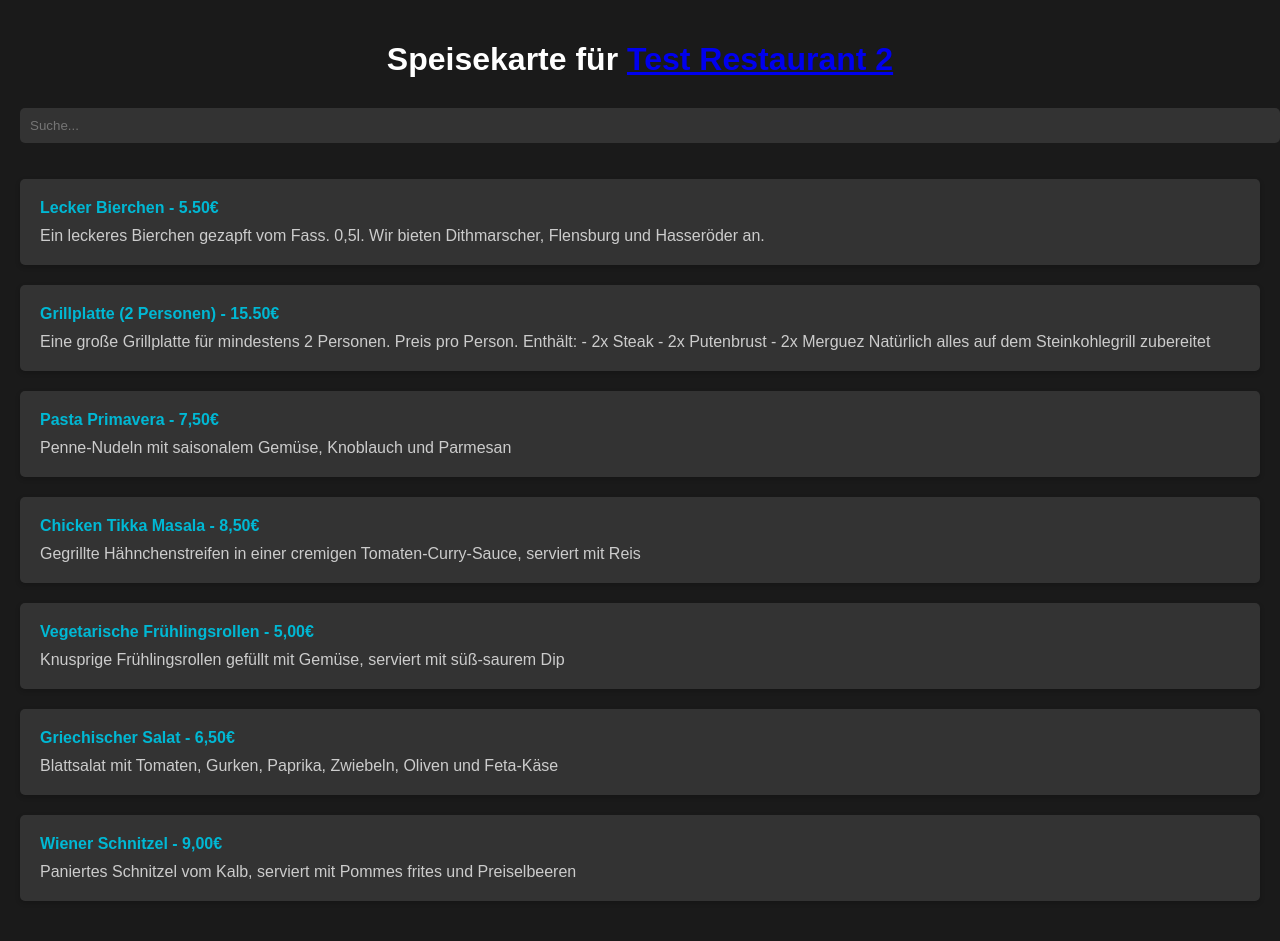
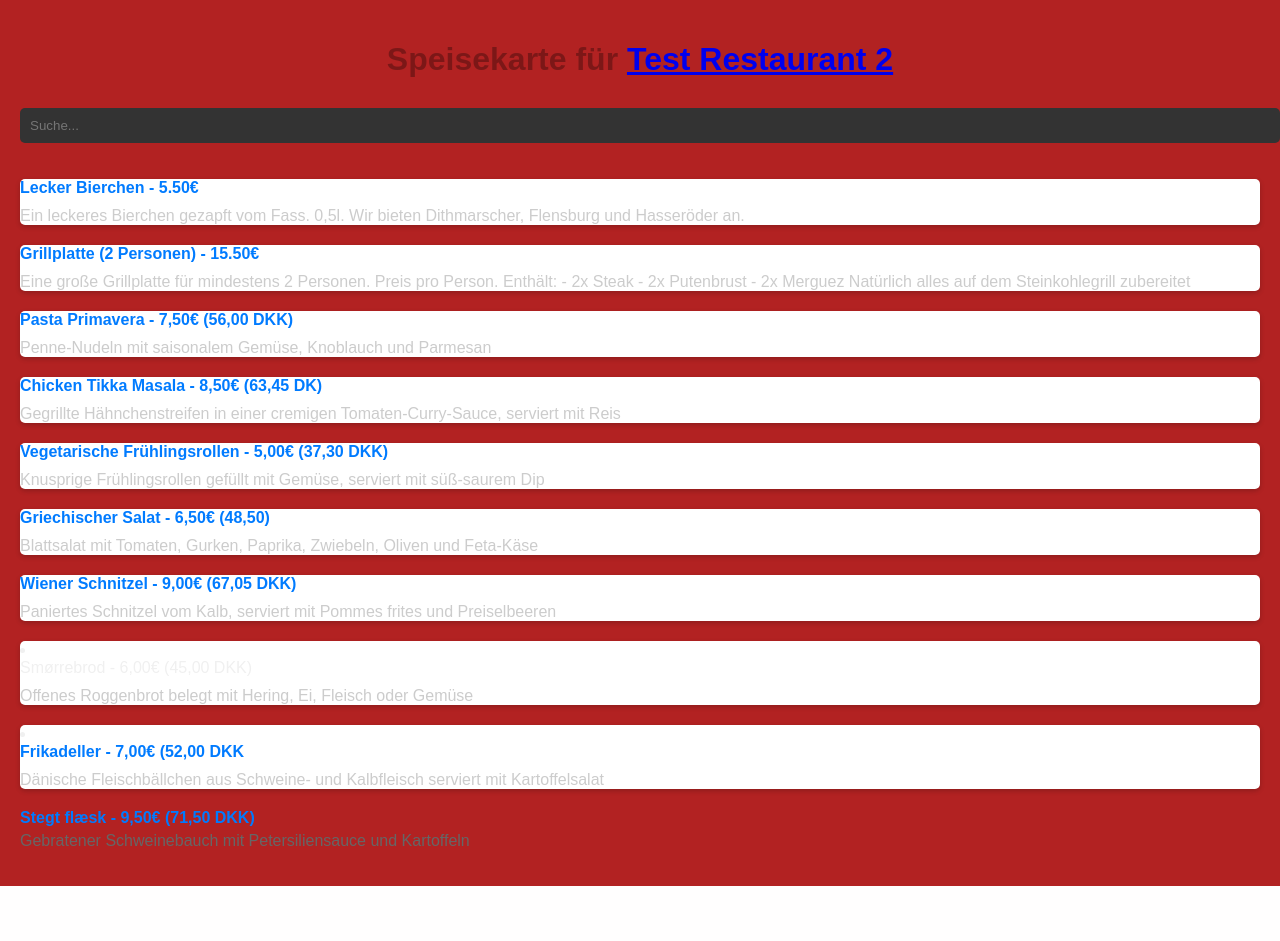
Before and after one commit to Benedikt-Mueller/webengineering-sose24, a Django app: page /restaurant/restaurant/1/menu/ in a window 1280 px wide. After the commit the page ends 886 px from the top, so only its background shows below. Run offline with Django 5.2, Linux system fonts and the light colour scheme; data comes from the database, SQL or seed files in the repository; both versions use the stored data as it was after the commit.

Commit message:
Kommentar

```diff
--- a/restaurant_reservation_system_bjsty/restaurant/templates/restaurant/menu.html
+++ b/restaurant_reservation_system_bjsty/restaurant/templates/restaurant/menu.html
@@ -66,6 +66,53 @@
     </script>
 </head>
 <body>
+
+<!DOCTYPE <html>
+    <html>
+        <head>
+            <title>Speisekarte</title>
+            <meta charset="UTF-8">
+            <style>
+                body {
+                    font-family: Arial, sans-serif;
+                    background-color: firebrick;
+                    margin: 0;
+                    padding: 20px;
+                }
+                h1 {
+                    color:rgba(0, 0, 0, 0.3);
+                    text-align: center;
+                }
+                ul {
+                    list-style-type: none;
+                    padding: 0;
+
+                }
+                li{
+                    background-color: #ffffff;
+                    padding:0;
+                }
+                .price {
+                    font-weight: bold;
+                    color: #007bff;
+                    margin-bottom: 5px;
+                }
+                p{
+                    margin-top: 5px;
+                    color: #666;
+                }
+                searchInput {
+                    padding: 10px;
+                    width: 100%
+
+
+
+                }
+            </style>
+        </head>
+    </html>
+
+</html>
     <h1>Speisekarte für <a href="{% url 'restaurant_detail' restaurant.id %}">{{ restaurant.name }}</a></h1>
     <input type="text" id="searchInput" onkeyup="filterMenu()" placeholder="Suche...">
     <ul>
@@ -76,24 +123,37 @@
         </li>
         {% endfor %}
         <li>
-            <div class="price">Pasta Primavera - 7,50€</div>
+            <div class="price">Pasta Primavera - 7,50€ (56,00 DKK)</div>
             <p>Penne-Nudeln mit saisonalem Gemüse, Knoblauch und Parmesan</p>
         </li>
         <li>
-            <div class="price">Chicken Tikka Masala - 8,50€</div>
+            <div class="price">Chicken Tikka Masala - 8,50€ (63,45 DK)</div>
             <p>Gegrillte Hähnchenstreifen in einer cremigen Tomaten-Curry-Sauce, serviert mit Reis</p>
         </li>
         <li>
-            <div class="price">Vegetarische Frühlingsrollen - 5,00€</div>
+            <div class="price">Vegetarische Frühlingsrollen - 5,00€ (37,30 DKK)</div>
             <p>Knusprige Frühlingsrollen gefüllt mit Gemüse, serviert mit süß-saurem Dip</p>
         </li>
         <li>
-            <div class="price">Griechischer Salat - 6,50€</div>
+            <div class="price">Griechischer Salat - 6,50€ (48,50)</div>
             <p>Blattsalat mit Tomaten, Gurken, Paprika, Zwiebeln, Oliven und Feta-Käse</p>
         </li>
         <li>
-            <div class="price">Wiener Schnitzel - 9,00€</div>
+            <div class="price">Wiener Schnitzel - 9,00€ (67,05 DKK)</div>
             <p>Paniertes Schnitzel vom Kalb, serviert mit Pommes frites und Preiselbeeren</p>
+        </li>
+    </ul>
+        <li>
+            <div class=""price">Smørrebrod - 6,00€ (45,00 DKK)</div>
+            <p>Offenes Roggenbrot belegt mit Hering, Ei, Fleisch oder Gemüse</p>
+        </li>
+        <li>
+            <div class="price">Frikadeller - 7,00€ (52,00 DKK</div>
+            <p>Dänische Fleischbällchen aus Schweine- und Kalbfleisch serviert mit Kartoffelsalat</p>
+            </li>
+        </li>
+            <div class="price">Stegt flæsk - 9,50€ (71,50 DKK)</div>
+            <p>Gebratener Schweinebauch mit Petersiliensauce und Kartoffeln</p>
         </li>
     </ul>
 </body>
```
Also changed, not shown: restaurant_reservation_system_bjsty/db.sqlite3.
